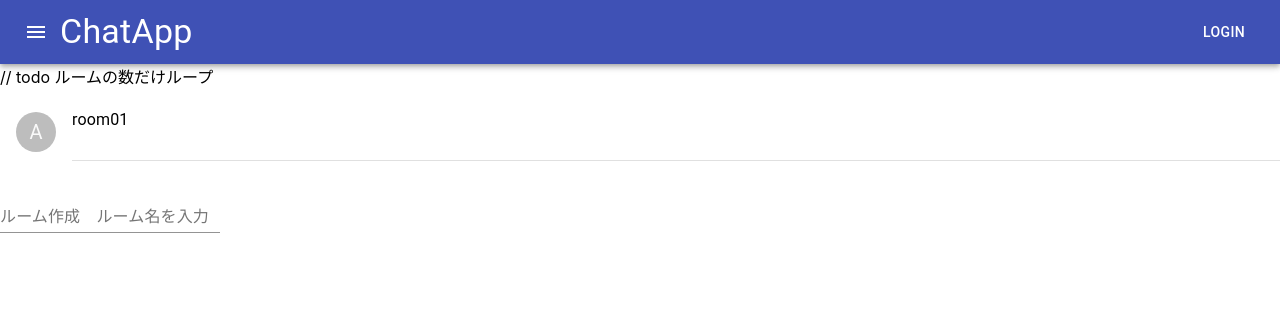
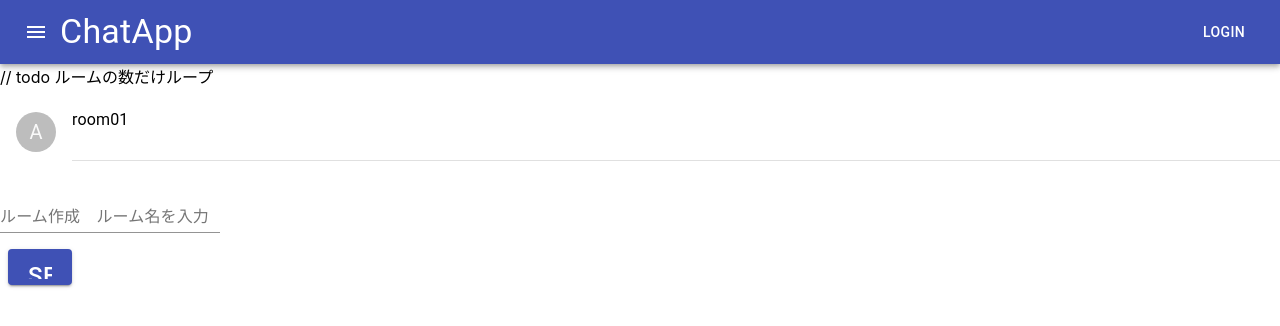
Before and after one commit to masaki987654321/chat-app, a React (Create React App) app in the folder front/app/: page / in a window 1280 px wide. Shown: the top 326 px of the page. Built offline with nearby package versions, Linux system fonts and the light colour scheme.

Commit message:
front
SendButtonコンポーネント作成

```diff
--- a/front/app/src/App.tsx
+++ b/front/app/src/App.tsx
@@ -5,6 +5,7 @@ import './App.css';
 import Header from './components/Header';
 import RoomList from './components/RoomList';
 import TextInput from './components/TextInput';
+import SendButton from './components/SendButton';
 
 class App extends Component {
 	render() {
@@ -17,6 +18,8 @@ class App extends Component {
 
 				<TextInput />
 
+				<SendButton />
+
 			</React.Fragment>
 		);
 	}
--- /dev/null
+++ b/front/app/src/components/SendButton.tsx
@@ -0,0 +1,35 @@
+import React from 'react';
+
+import Button from '@material-ui/core/Button';
+import { makeStyles, Theme } from '@material-ui/core/styles';
+import Icon from '@material-ui/core/Icon';
+
+const useStyles = makeStyles((theme: Theme) => ({
+    button: {
+        margin: theme.spacing(1),
+    },
+    leftIcon: {
+        marginRight: theme.spacing(1),
+    },
+    iconSmall: {
+        fontSize: 20,
+    },
+    }));
+
+// todo 引数にprops
+function SendButton() {
+    const classes = useStyles();
+
+    return (
+        <Button
+            variant="contained"
+            color="primary"
+            className={classes.button}
+            // onClick={() => props.onClick(props.value, props.image)}
+        >
+            <Icon>send</Icon>
+        </Button>
+    );
+}
+
+export default SendButton;
```
